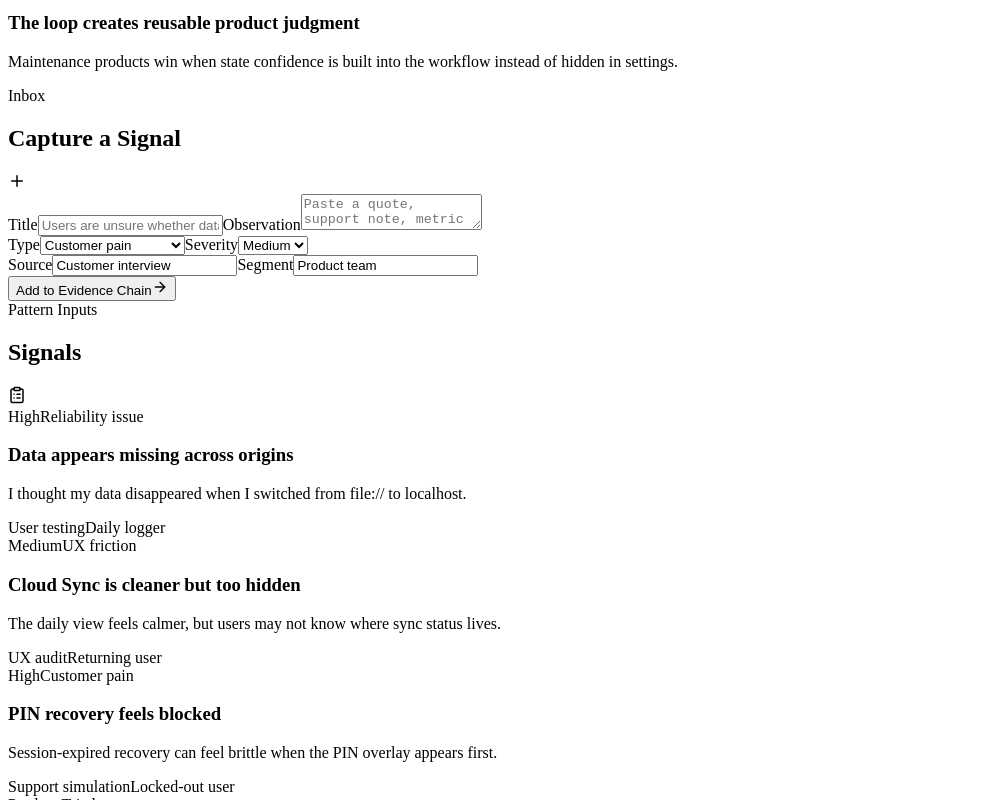
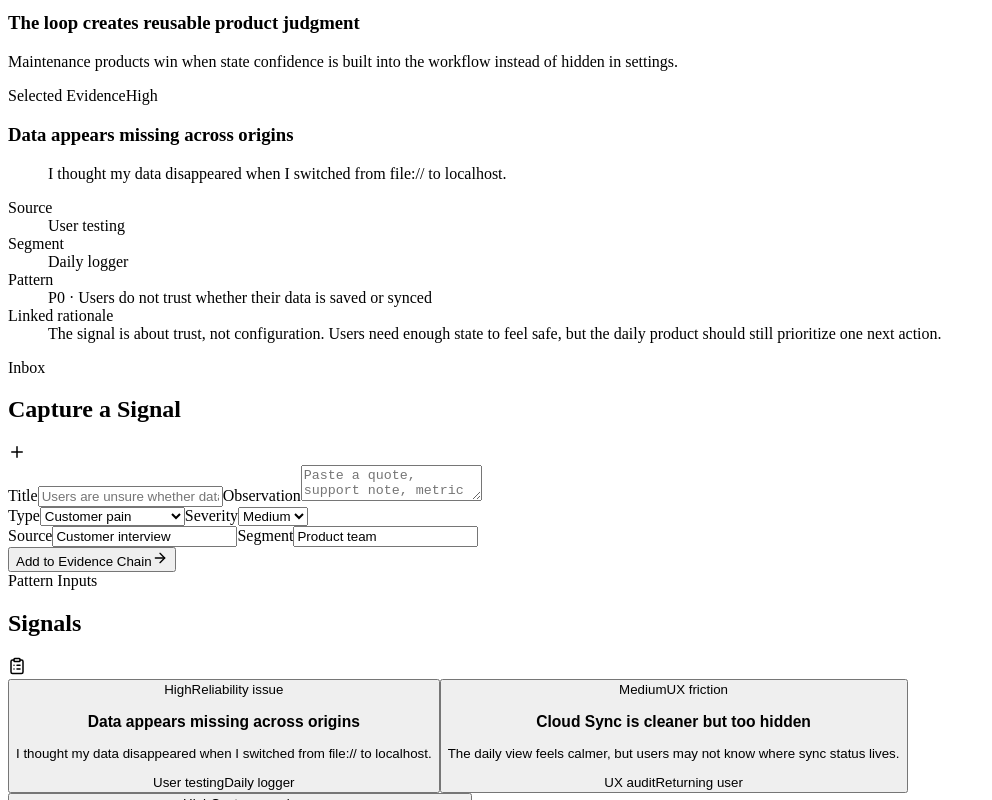
Before and after one commit to iancowpar/evidence-chain, a React (Vite) app: page / in a window 1280 px wide. Shown: the part 1360-2160 px from the top of the page, without its empty margins (0-992 px from the left). Built offline with nearby package versions, Linux system fonts and the light colour scheme; the HTML template or start-up script is replaced by a standard one.

Commit message:
Add signature evidence trace interaction

```diff
--- a/src/App.tsx
+++ b/src/App.tsx
@@ -15,7 +15,7 @@ import {
   ShieldCheck,
   Sparkles,
 } from "lucide-react";
-import { FormEvent, useMemo, useState } from "react";
+import { FormEvent, useEffect, useMemo, useState } from "react";
 import {
   Decision,
   Pattern,
@@ -62,6 +62,9 @@ function App() {
   );
   const decision = decisions.find((item) => item.patternId === pattern.id) as Decision;
   const shipped = shipLog.find((item) => item.decisionId === decision.id) as ShipLogEntry;
+  const [selectedSignalId, setSelectedSignalId] = useState(patternSignals[0]?.id ?? "");
+  const selectedSignal =
+    patternSignals.find((signal) => signal.id === selectedSignalId) ?? patternSignals[0];
 
   const [draft, setDraft] = useState({
     title: "",
@@ -89,6 +92,12 @@ function App() {
       severity: "Medium",
     });
   };
+
+  useEffect(() => {
+    if (!selectedSignalId && patternSignals[0]) {
+      setSelectedSignalId(patternSignals[0].id);
+    }
+  }, [patternSignals, selectedSignalId]);
 
   return (
     <main className="app-shell">
@@ -170,16 +179,23 @@ function App() {
             </p>
           </div>
 
-          <div className="chain">
+          <div className="trace-workbench">
+            <div className="chain" aria-label="Selected signal trace">
             <ChainNode
               stage="signal"
+              isActive={Boolean(selectedSignal)}
               icon={<CircleDot size={18} />}
               label="Raw Signals"
-              title={`${patternSignals.length} inputs with shared trust risk`}
-              body={patternSignals.map((signal) => signal.title).join(" · ")}
+              title={selectedSignal?.title ?? `${patternSignals.length} inputs`}
+              body={
+                selectedSignal
+                  ? selectedSignal.quoteOrObservation
+                  : patternSignals.map((signal) => signal.title).join(" · ")
+              }
             />
             <ChainNode
               stage="pattern"
+              isActive={Boolean(selectedSignal)}
               icon={<Sparkles size={18} />}
               label="Pattern"
               title={pattern.title}
@@ -187,6 +203,7 @@ function App() {
             />
             <ChainNode
               stage="triad"
+              isActive={Boolean(selectedSignal)}
               icon={<Layers3 size={18} />}
               label="Triad Review"
               title="Outcome, clarity, and reliability converge"
@@ -194,6 +211,7 @@ function App() {
             />
             <ChainNode
               stage="decision"
+              isActive={Boolean(selectedSignal)}
               icon={<Lightbulb size={18} />}
               label="Decision"
               title={decision.decision}
@@ -201,6 +219,7 @@ function App() {
             />
             <ChainNode
               stage="shipped"
+              isActive={Boolean(selectedSignal)}
               icon={<PackageCheck size={18} />}
               label="Shipped Change"
               title={shipped.shippedChange}
@@ -208,10 +227,18 @@ function App() {
             />
             <ChainNode
               stage="learning"
+              isActive={Boolean(selectedSignal)}
               icon={<RotateCcw size={18} />}
               label="Learning"
               title="The loop creates reusable product judgment"
               body={shipped.learning}
+            />
+            </div>
+
+            <SelectedEvidence
+              signal={selectedSignal}
+              decision={decision}
+              pattern={pattern}
             />
           </div>
         </section>
@@ -308,7 +335,13 @@ function App() {
             </div>
             <div className="signal-list">
               {patternSignals.map((signal) => (
-                <SignalCard key={signal.id} signal={signal} />
+                <SignalCard
+                  key={signal.id}
+                  signal={signal}
+                  isSelected={signal.id === selectedSignal?.id}
+                  isDimmed={Boolean(selectedSignal) && signal.id !== selectedSignal.id}
+                  onSelect={() => setSelectedSignalId(signal.id)}
+                />
               ))}
             </div>
           </div>
@@ -357,30 +390,23 @@ function App() {
   );
 }
 
-function Metric({ label, value }: { label: string; value: string }) {
-  return (
-    <div className="metric">
-      <span>{label}</span>
-      <strong>{value}</strong>
-    </div>
-  );
-}
-
 function ChainNode({
   stage,
+  isActive,
   icon,
   label,
   title,
   body,
 }: {
   stage: "signal" | "pattern" | "triad" | "decision" | "shipped" | "learning";
+  isActive: boolean;
   icon: React.ReactNode;
   label: string;
   title: string;
   body: string;
 }) {
   return (
-    <article className={`chain-node ${stage}`}>
+    <article className={`chain-node ${stage} ${isActive ? "is-active" : ""}`}>
       <div className="chain-icon">{icon}</div>
       <div>
         <span className="eyebrow">{label}</span>
@@ -391,9 +417,76 @@ function ChainNode({
   );
 }
 
-function SignalCard({ signal }: { signal: Signal }) {
+function SelectedEvidence({
+  signal,
+  decision,
+  pattern,
+}: {
+  signal?: Signal;
+  decision: Decision;
+  pattern: Pattern;
+}) {
+  if (!signal) {
+    return (
+      <aside className="selected-evidence" aria-label="Selected evidence">
+        <span className="eyebrow">Selected Evidence</span>
+        <h3>Select a signal to inspect its decision trail.</h3>
+      </aside>
+    );
+  }
+
   return (
-    <article className="signal-card">
+    <aside className="selected-evidence" aria-label="Selected evidence">
+      <div className="selected-heading">
+        <span className="eyebrow">Selected Evidence</span>
+        <span className={`status-chip ${signal.severity.toLowerCase()}`}>
+          {signal.severity}
+        </span>
+      </div>
+      <h3>{signal.title}</h3>
+      <blockquote>{signal.quoteOrObservation}</blockquote>
+      <dl>
+        <div>
+          <dt>Source</dt>
+          <dd>{signal.source}</dd>
+        </div>
+        <div>
+          <dt>Segment</dt>
+          <dd>{signal.userSegment}</dd>
+        </div>
+        <div>
+          <dt>Pattern</dt>
+          <dd>{pattern.priority} · {pattern.title}</dd>
+        </div>
+        <div>
+          <dt>Linked rationale</dt>
+          <dd>{decision.rationale}</dd>
+        </div>
+      </dl>
+    </aside>
+  );
+}
+
+function SignalCard({
+  signal,
+  isSelected,
+  isDimmed,
+  onSelect,
+}: {
+  signal: Signal;
+  isSelected: boolean;
+  isDimmed: boolean;
+  onSelect: () => void;
+}) {
+  return (
+    <button
+      className={`signal-card ${isSelected ? "is-selected" : ""} ${
+        isDimmed ? "is-dimmed" : ""
+      }`}
+      type="button"
+      onClick={onSelect}
+      aria-pressed={isSelected}
+    >
       <div className="card-row">
         <span className={`status-chip ${signal.severity.toLowerCase()}`}>{signal.severity}</span>
         <span>{signal.type}</span>
@@ -404,7 +497,7 @@ function SignalCard({ signal }: { signal: Signal }) {
         <span>{signal.source}</span>
         <span>{signal.userSegment}</span>
       </footer>
-    </article>
+    </button>
   );
 }
 
--- a/src/styles.css
+++ b/src/styles.css
@@ -317,6 +317,13 @@ a {
   font-size: 24px;
 }
 
+.trace-workbench {
+  display: grid;
+  grid-template-columns: minmax(0, 1fr) 320px;
+  gap: 14px;
+  align-items: stretch;
+}
+
 .chain {
   display: grid;
   grid-template-columns: repeat(6, minmax(150px, 1fr));
@@ -333,6 +340,10 @@ a {
   border-radius: 8px;
   padding: 16px;
   background: #ffffff;
+  transition:
+    border-color 160ms ease,
+    box-shadow 160ms ease,
+    transform 160ms ease;
 }
 
 .chain-node:not(:last-child)::after {
@@ -343,6 +354,17 @@ a {
   height: 2px;
   background: var(--blue);
   content: "";
+}
+
+.chain-node.is-active {
+  border-color: rgba(37, 99, 235, 0.42);
+  box-shadow: inset 0 0 0 1px rgba(37, 99, 235, 0.16);
+}
+
+.chain-node.is-active:not(:last-child)::after {
+  height: 3px;
+  background: linear-gradient(90deg, var(--blue), var(--green));
+  box-shadow: 0 0 0 3px rgba(37, 99, 235, 0.08);
 }
 
 .chain-icon {
@@ -395,6 +417,67 @@ a {
 .signal-card p {
   margin: 10px 0 0;
   font-size: 13px;
+}
+
+.selected-evidence {
+  display: grid;
+  align-content: start;
+  gap: 14px;
+  border: 1px solid rgba(37, 99, 235, 0.28);
+  border-radius: 8px;
+  padding: 16px;
+  background:
+    linear-gradient(180deg, rgba(234, 241, 255, 0.88), rgba(255, 255, 255, 0.95)),
+    #ffffff;
+}
+
+.selected-heading {
+  display: flex;
+  align-items: center;
+  justify-content: space-between;
+  gap: 12px;
+}
+
+.selected-evidence h3 {
+  margin: 0;
+  color: var(--ink);
+  font-size: 19px;
+  line-height: 1.25;
+}
+
+.selected-evidence blockquote {
+  margin: 0;
+  border-left: 3px solid var(--blue);
+  padding-left: 12px;
+  color: var(--charcoal);
+  font-size: 14px;
+  line-height: 1.55;
+}
+
+.selected-evidence dl {
+  display: grid;
+  gap: 10px;
+  margin: 0;
+}
+
+.selected-evidence div:not(.selected-heading) {
+  border-top: 1px solid var(--line);
+  padding-top: 10px;
+}
+
+.selected-evidence dt {
+  color: var(--muted);
+  font-size: 11px;
+  font-weight: 900;
+  letter-spacing: 0.08em;
+  text-transform: uppercase;
+}
+
+.selected-evidence dd {
+  margin: 5px 0 0;
+  color: var(--ink);
+  font-size: 13px;
+  line-height: 1.45;
 }
 
 .two-column {
@@ -472,10 +555,32 @@ textarea {
 }
 
 .signal-card {
+  width: 100%;
   border: 1px solid var(--line);
   border-radius: 8px;
   padding: 15px;
   background: #ffffff;
+  color: inherit;
+  text-align: left;
+  transition:
+    border-color 160ms ease,
+    box-shadow 160ms ease,
+    opacity 160ms ease,
+    transform 160ms ease;
+}
+
+.signal-card:hover,
+.signal-card.is-selected {
+  border-color: rgba(37, 99, 235, 0.5);
+  box-shadow: inset 0 0 0 1px rgba(37, 99, 235, 0.16);
+}
+
+.signal-card.is-selected {
+  transform: translateY(-1px);
+}
+
+.signal-card.is-dimmed {
+  opacity: 0.58;
 }
 
 .card-row,
@@ -616,7 +721,8 @@ textarea {
   }
 
   .hero-strip,
-  .two-column {
+  .two-column,
+  .trace-workbench {
     grid-template-columns: 1fr;
   }
 
@@ -636,9 +742,18 @@ textarea {
     width: 2px;
     height: 14px;
   }
+
+  .chain-node.is-active:not(:last-child)::after {
+    width: 3px;
+    height: 14px;
+  }
 }
 
 @media (max-width: 1320px) and (min-width: 1121px) {
+  .trace-workbench {
+    grid-template-columns: 1fr;
+  }
+
   .chain {
     grid-template-columns: repeat(3, minmax(0, 1fr));
   }
```
